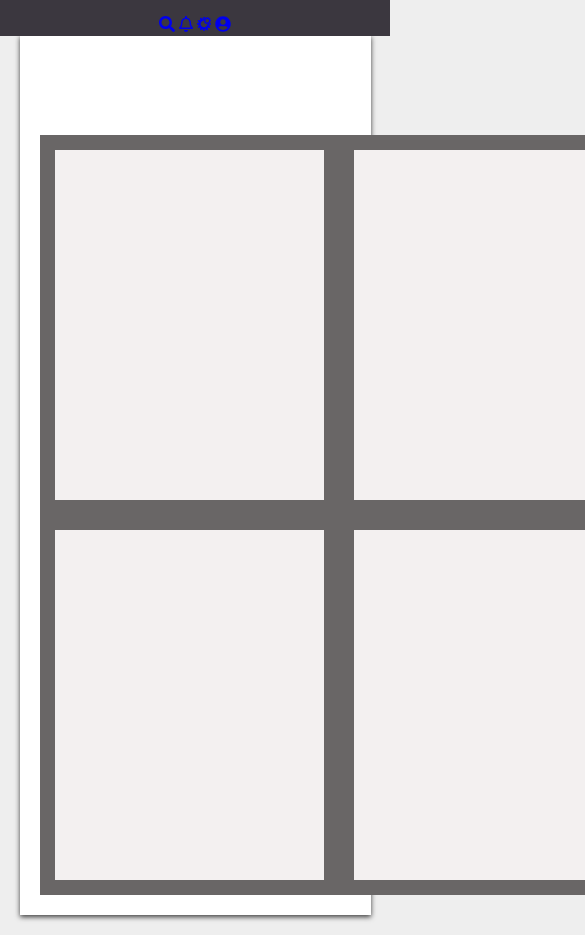
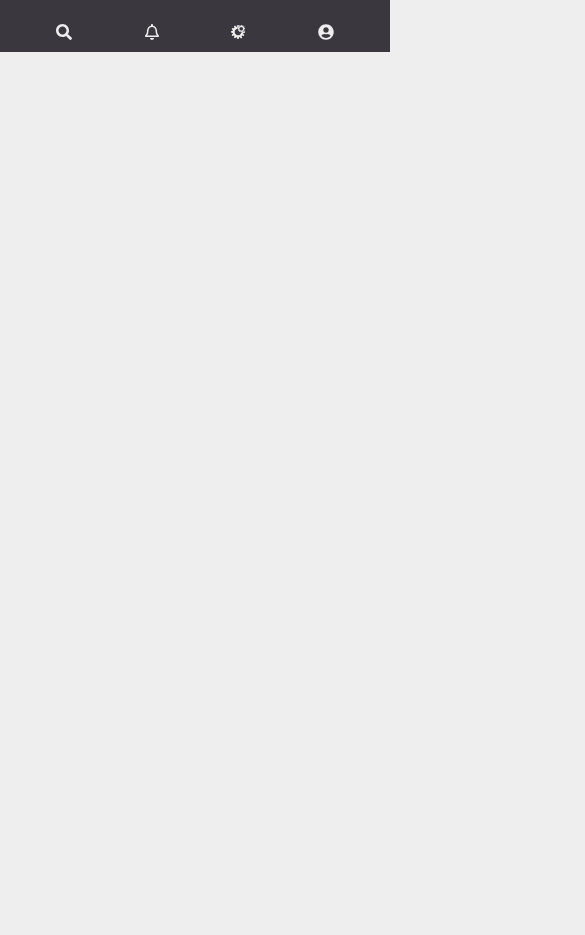
Before and after one commit to jippysquirmwood/chicoloapan.github.io, a website: page Public/views/topnav.html in a window 390 px wide. Both pictures are taken after a click on the link 343 px from the left and 27 px from the top of the page. Shown: the part 40-975 px from the top of the page, 585 px wide, since content can reach past the window. After the commit the page ends 844 px from the top, so only its background shows below. Drawn offline with nearby package versions, Linux system fonts and the light colour scheme.

Commit message:
enlaces links

```diff
--- a/Public/css/topnav.css
+++ b/Public/css/topnav.css
@@ -50,12 +50,12 @@ margin-right: 0.5em;
     background: #3B373F;
 }
 
-.menu .enlaces {
+.menu .links {
     display: inline-block;
     text-align: right;
 }
 
-.menu .enlaces a {
+.menu .links a {
     color: #eee;
     text-decoration: none;
     display: inline-block;
@@ -64,11 +64,11 @@ margin-right: 0.5em;
     font: 0.5em;
 }
 
-.menu .enlaces i {
+.menu .links i {
     margin-right: 5px;
 }
 
-.menu .enlaces a:hover {
+.menu .links a:hover {
     color: #4353ad;
 }
 
@@ -117,7 +117,7 @@ main {
         display: inline-block;
     }
 
-    header .menu .enlaces {
+    header .menu .links {
         width: 100%;
         display: flex;
         flex-direction: row;
--- a/Public/js/topnav.js
+++ b/Public/js/topnav.js
@@ -3,27 +3,21 @@
 
 /*nav*/
 $(function(){
-    /// la funcion esta pritegida por que es autoinvocada///
-
         var header = document.getElementById('header');
         var headroom = new Headroom(header);
-    /// con init se inicializo la variable que hasta este punto no se ve que afecte pero ya nombro el header y el haedroom ///
         headroom.init();
-
-    /// menu responsive ///
-    /// calculo del ancho de la pag ///
         var ancho = $(window).width(),
-            enlaces = $('#enlaces'),
+            links = $('#links'),
             btnMenu = $('#btn-menu'),
             icono = $('#btn-menu .icono');
 
             if(ancho < 500){
-                enlaces.hide();
+                links.hide();
                 icono.addClass('fa-bars');
             }
 
             btnMenu.on('click', function(e){
-                enlaces.slideToggle();
+                links.slideToggle();
                 icono.toggleClass('fa-bars');
                 icono.toggleClass('fa-times');
                 }
@@ -31,11 +25,11 @@ $(function(){
     //se ejecuta cada vez que se detecta un cambio de tammaño de pantalla //
             $(window).on('resize', function(){
                 if($(this).width() > 500){
-                    enlaces.show();
+                    links.show();
                     icono.addClass('fa-times');
                     icono.removeClass('fa-bars');
                 } else {
-                    enlaces.hide();
+                    links.hide();
                     icono.addClass('fa-bars');
                     icono.removeClass('fa-times');
                 }
--- a/Public/views/topnav.html
+++ b/Public/views/topnav.html
@@ -3,17 +3,10 @@
 <head>
 	<meta charset="utf-8">
 	<meta http-equiv="X-UA-Compatible" content="IE=Edge,chrome=1">
-	<meta name="description" content="contador de baches de Chicoloapan">
-	<!-- este meta es para aplicaciones moviles en aple en relacion al zoom y tamaño-->
-	<!--<meta name="viewport" content="width=device-width,initial-scale=1.0,user-scalable=no">-->
-	<!-- esto es para cuando una página contiene enlaces que no necesariamente respaldas (este es el caso de páginas en las que el contenido está generado por el usuario).  http://deteresa.com/meta-robots/-->
-	<!-- <meta name=”robots” content=”noindex, follow”> -->
-	<!-- referrer es por lo que entendi pasar de https (goglee face, etc) a http http://smerity.com/articles/2013/where_did_all_the_http_referrers_go.html-->
-    <meta name = "referrer" content = "always">
+	<meta name="description" content="Chicoloapan">
+	<meta name = "referrer" content = "always">
     <link href="https://fonts.googleapis.com/css?family=Nunito+Sans:400,600,700" rel="stylesheet">
     <link rel="stylesheet" type="text/css" href="../css/topnav.css">
-    <!---<link rel="stylesheet" type="text/css" href="C:\Users\david.ramirezr\Documents\chicoloapan\chicoloapan.github.io\opcion 2\css\font-awesome.min.css">-->
-    <!---para usar jquery-->
     <script src="http://code.jquery.com/jquery-latest.js"></script>
 	<script defer src="https://use.fontawesome.com/releases/v5.0.13/js/all.js" integrity="sha384-xymdQtn1n3lH2wcu0qhcdaOpQwyoarkgLVxC/wZ5q7h9gHtxICrpcaSUfygqZGOe" crossorigin="anonymous"></script>
 	<title>CHICOLOAPAN</title>
@@ -26,7 +19,7 @@
                 <a href="#" class="btn-menu" id="btn-menu"><i class="icono fas fa-bars"></i></a>
             </div>
 
-            <div class="links" id="enlaces">
+            <div class="links" id="links">
                 <a href="#"><i class="fas fa-search"></i></a>
 				<a href="#"><i class="far fa-bell"></i></a>
 				<a href="#"><i class="fab fa-whmcs"></i></a>
@@ -34,24 +27,6 @@
             </div>
         </nav>
     </header>
-    <main>
-        <!--the section is here just to show scrolling function-->
-        <section>
-            <article></article>
-            <article></article>
-            <article></article>
-            <article></article>
-            <article></article>
-            <article></article>
-        </section>
-    </main>
-
-    <!--esto es para el nav-->
-    <!---esto es para cargar el archivo de jquery pero ya lo tengo web-->
-    <!---<script src="C:\Users\david.ramirezr\Documents\chicoloapan\chicoloapan.github.io\opcion 2\js\jquery-3.3.1.min.js"></script>-->
-    <!---<script src="C:\Users\david.ramirezr\Documents\chicoloapan\chicoloapan.github.io\opcion 2\js\headroom.min.js"></script>-->
-    <script src="../js/topnav.js"></script>
-
-
+  <script src="../js/topnav.js"></script>
 </body>
 </html>
```
